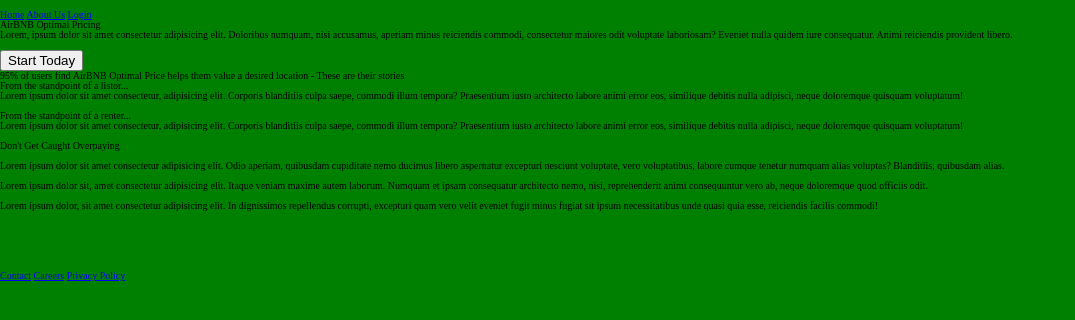
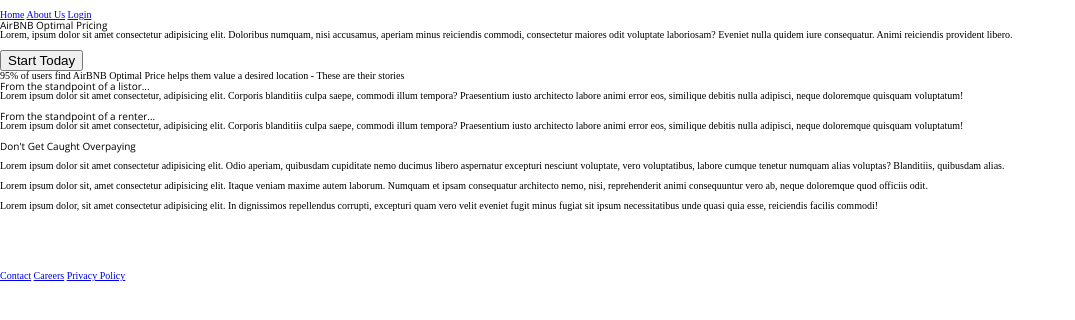
Before and after one commit to AirBnB-Optimal-Price-1-LS/Web-UI-Nicho, a plain HTML site: page homePage.html in a window 1280 px wide. Shown: the whole page, without its empty margins (0-1075 px from the left). Drawn offline with nearby package versions, Linux system fonts and the light colour scheme.

Commit message:
"Added font family"

```diff
--- a/css/index.css
+++ b/css/index.css
@@ -133,5 +133,18 @@
   font-size: 62.5%;
 }
 html {
-  background-color: green;
+  background-color: white;
 }
+
+h1,
+h2,
+h3,
+h4,
+h5 {
+  font-family: 'Open Sans', sans-serif;
+  color: @airBNB-lightGray;
+}
+/*Feature starts here*/
+h2{
+  font-size: 3.2 rem
+}
--- a/homePage.html
+++ b/homePage.html
@@ -8,6 +8,7 @@
         <title> AirBNB Optimal Price  - Home </title>
         <!-- Links Go Here-->
         <link href="css/index.css" rel="stylesheet">
+        <link href="https://fonts.googleapis.com/css?family=Open+Sans&display=swap" rel="stylesheet">
     </head>
     <body>
         <!--Begin Actual HTML-->
```
